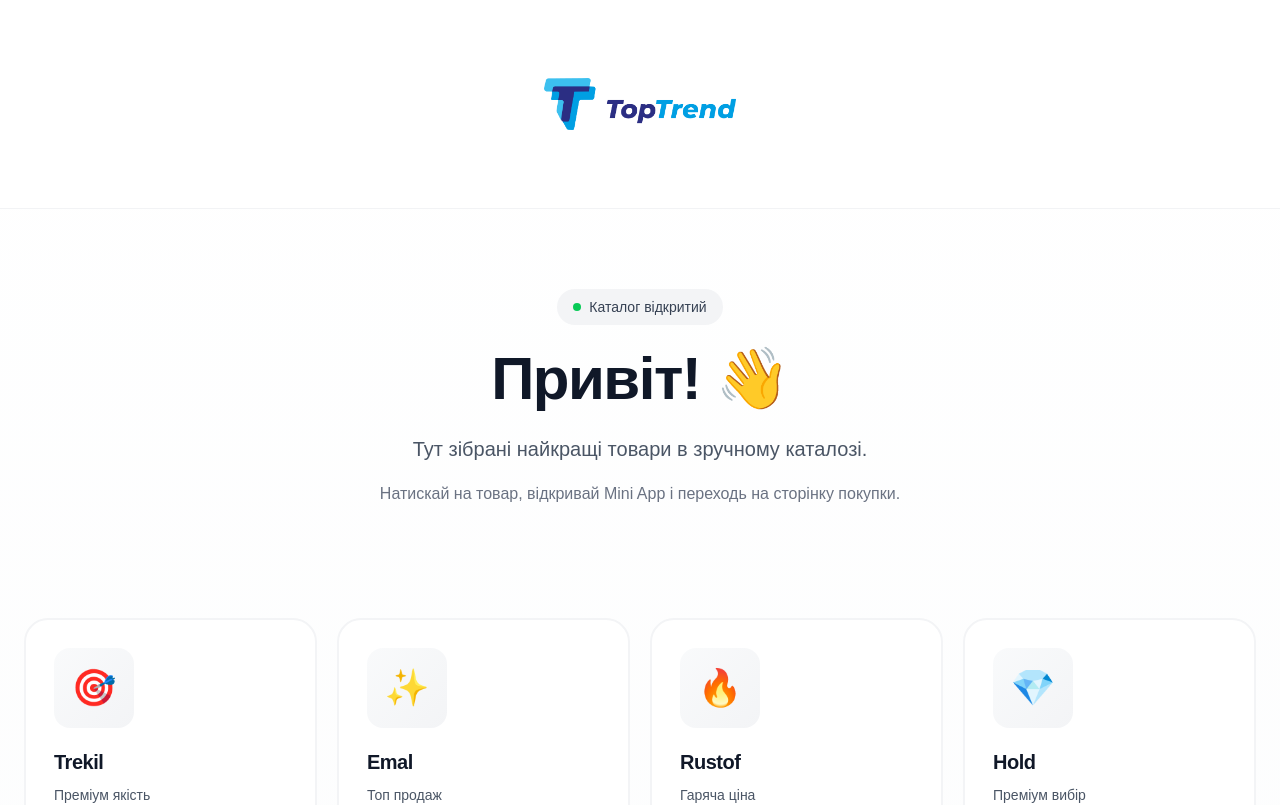
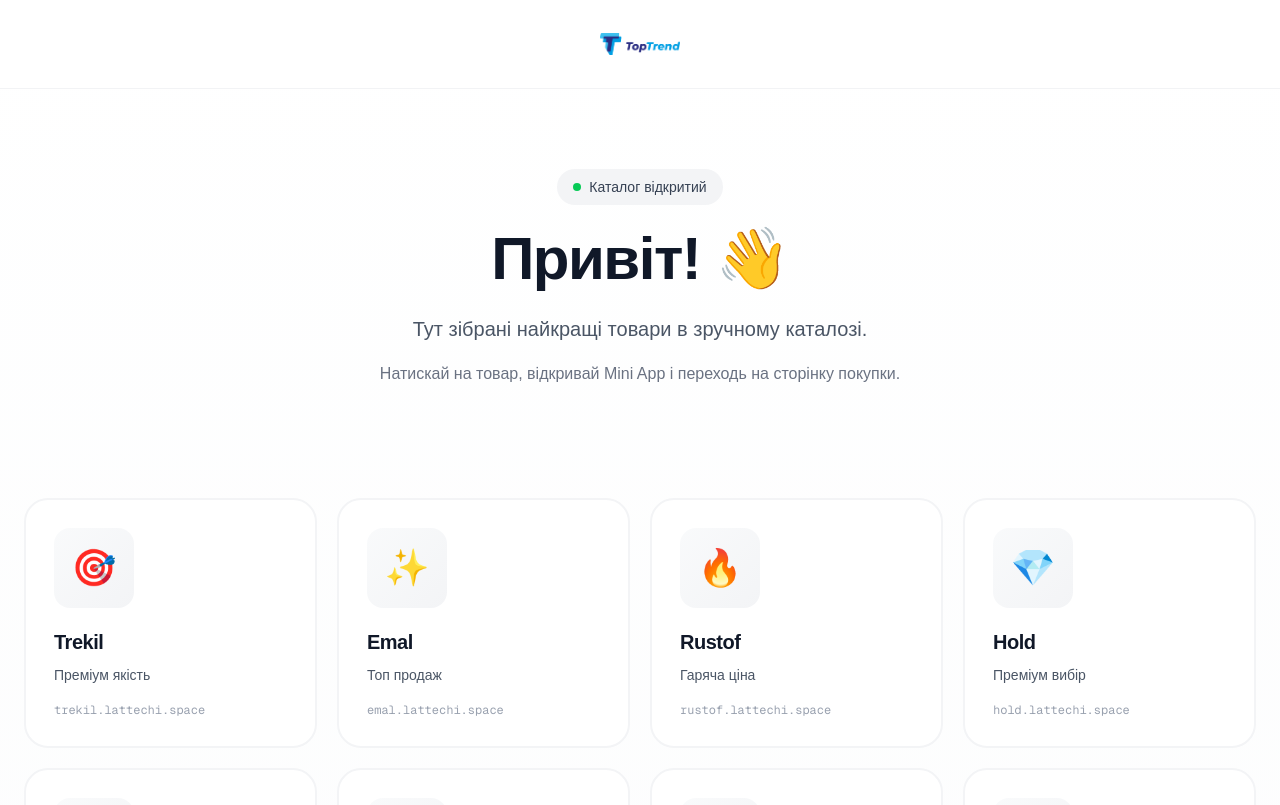
Before and after one commit to romchhh/toptrendshopsite, a Next.js app: page / in a window 1280 px wide. Shown: the top 805 px of the page. Built offline with nearby package versions, Linux system fonts and the light colour scheme.

Commit message:
added logo

```diff
--- a/app/page.tsx
+++ b/app/page.tsx
@@ -47,14 +47,14 @@ export default function TopTrendShop() {
     <div className="min-h-screen bg-gradient-to-b from-white to-gray-50">
       {/* Header */}
       <header className="sticky top-0 z-50 backdrop-blur-xl bg-white/80 border-b border-gray-200/50">
-        <div className="container mx-auto px-6 py-2">
+        <div className="container mx-auto px-6 py-1">
           <div className="flex items-center justify-center">
-            <div className="w-48 h-48 rounded-xl overflow-hidden flex items-center justify-center">
+            <div className="w-20 h-20 rounded-xl overflow-hidden flex items-center justify-center">
               <Image
                 src="/TopTrend..png"
                 alt="TopTrendShop Logo"
-                width={192}
-                height={192}
+                width={80}
+                height={80}
                 className="object-contain"
               />
             </div>
```
